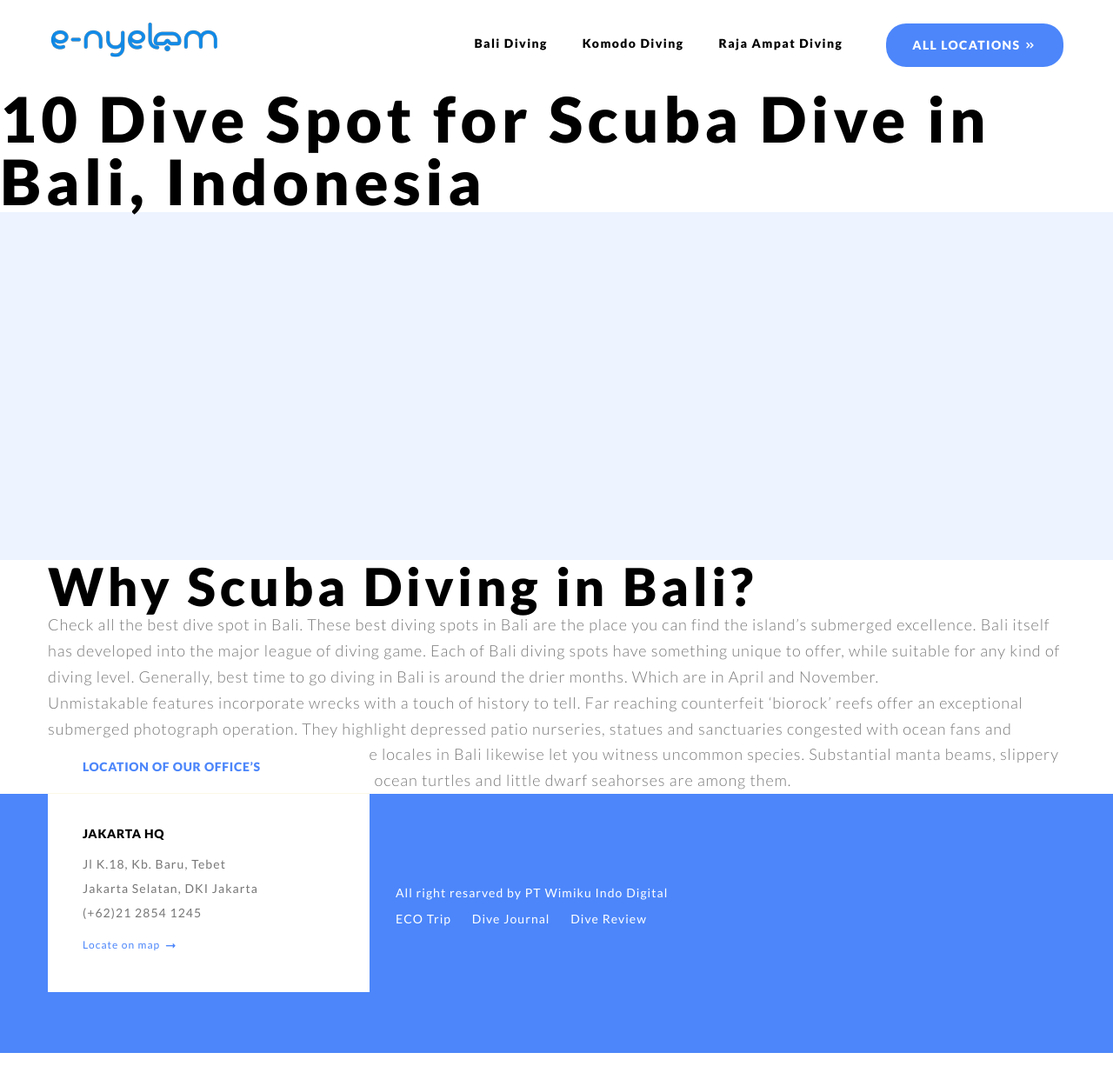
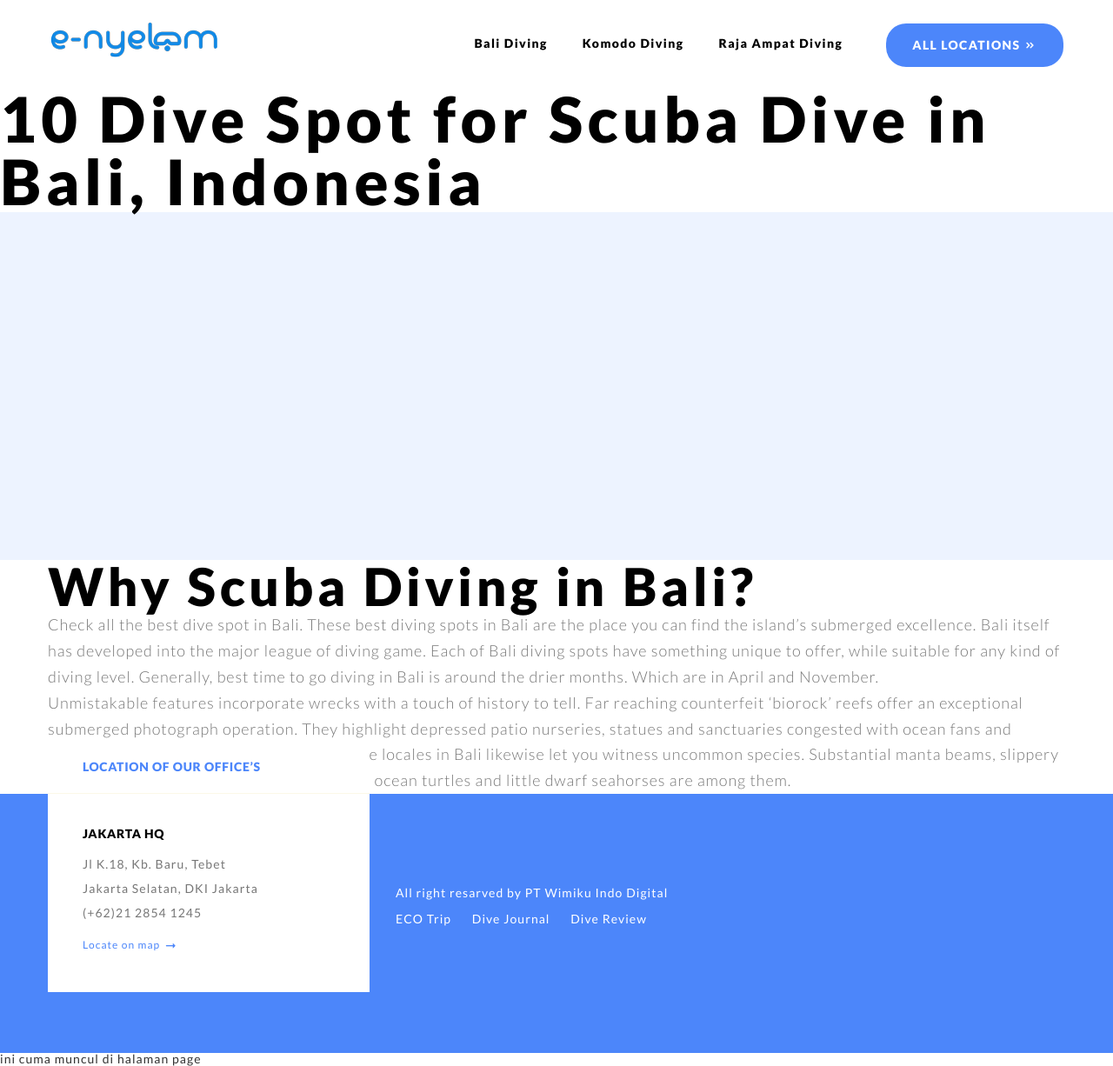
Before and after one commit to kemtol/nyelam, a Jekyll site: the page built from laman/scuba-diving-in-bali.md, in a window 1280 px wide and 1226 px high. Shown: the whole window at 87% size. Built offline with Jekyll 4.4.1, drawn with Linux system fonts in a browser that asks for light colours; some web fonts are replaced.

Commit message:
Update default.html

```diff
--- a/_layouts/default.html
+++ b/_layouts/default.html
@@ -39,5 +39,9 @@
 	{% include alljs.html %}
 
 	{% include analytics.html %}
+
+	{% if page.call_ajax != null %}
+	  <div>ini cuma muncul di halaman page</div>
+	{% endif %}
   </body>
 </html>
```
